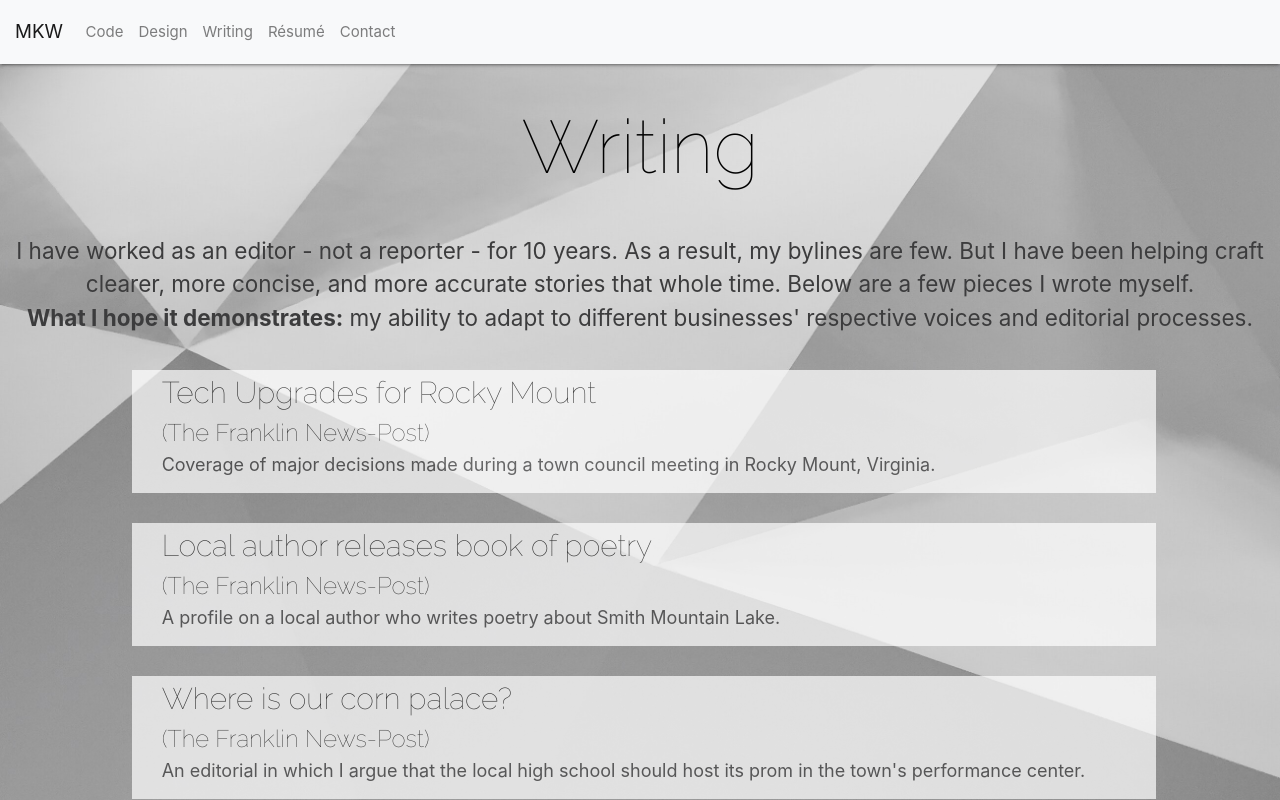
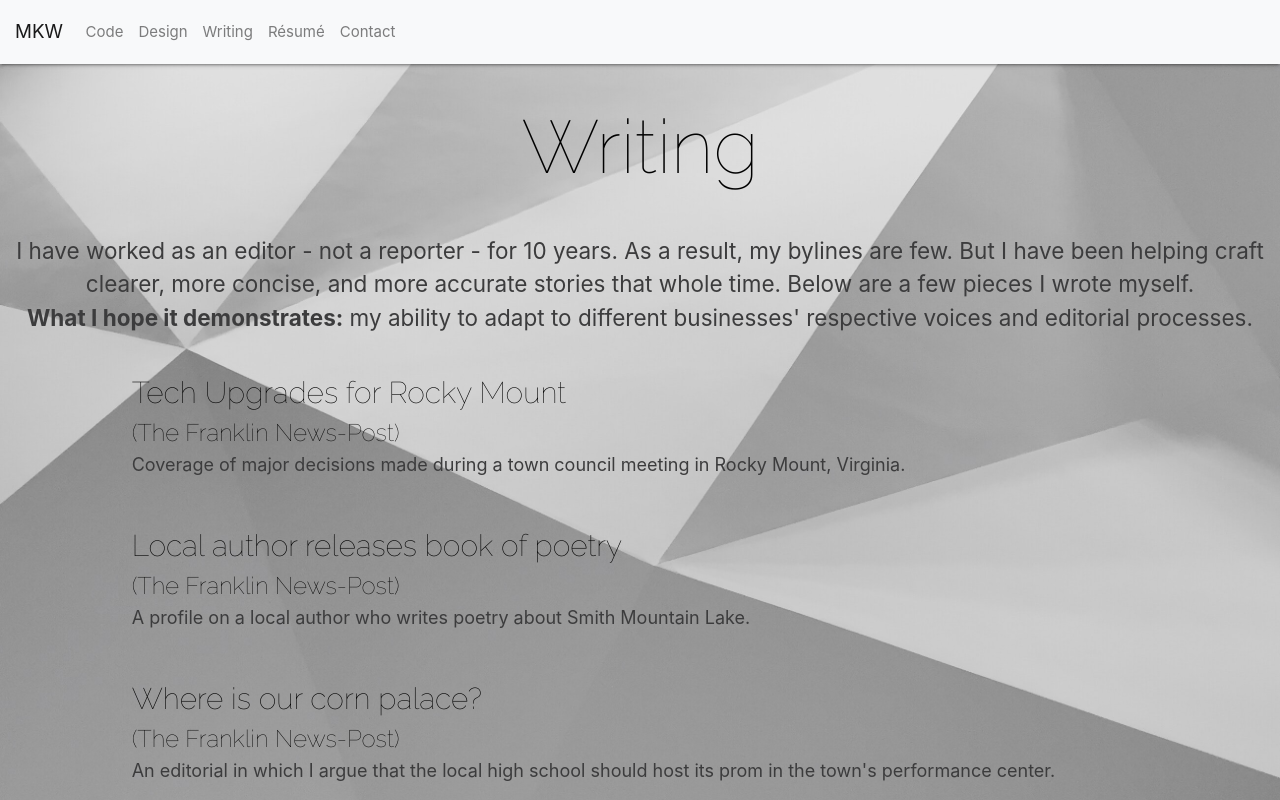
Before and after one commit to marykatewhite/reactportfolio, a React (Create React App) app: page /writing in a window 1280 px wide. Shown: the top 800 px of the page. Built offline with nearby package versions, Linux system fonts and the light colour scheme.

Commit message:
fixes white sheets

```diff
--- a/src/App.css
+++ b/src/App.css
@@ -65,12 +65,7 @@ a {
 .projectrow {
   padding-bottom: 10px;
 }
-.whiteSheet {
-  padding-left: 30px;
-  padding-right: 30px;
-  background-color: white;
-  opacity: 70%;
-}
+
 .writingBox {
   width: 80vw;
 }
```
